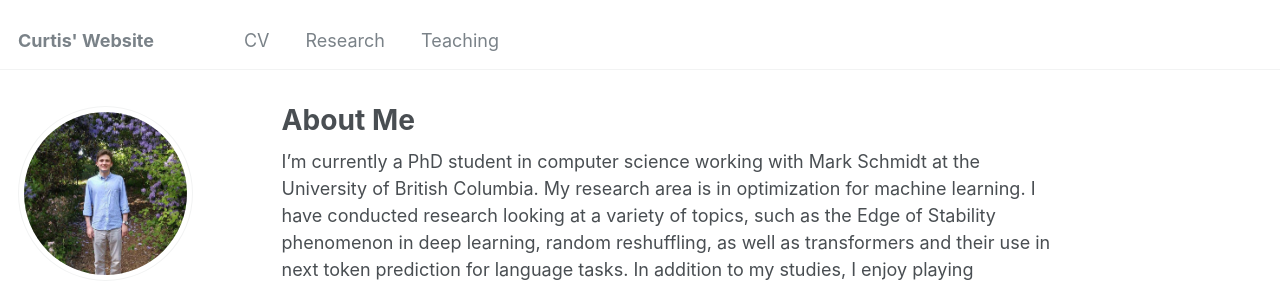
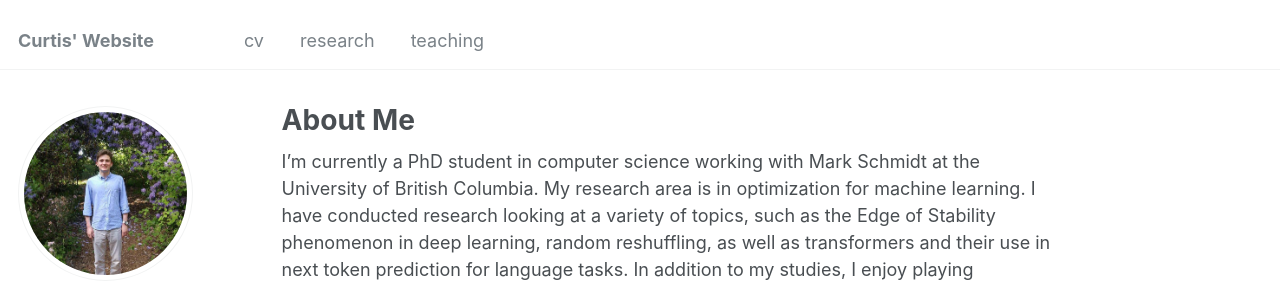
Before and after one commit to rning-wu/rning-wu.github.io, a Jekyll site: the page built from _pages/about.md, in a window 1280 px wide. Shown: the top 282 px of the page. Built offline with Jekyll 4.4.1, drawn with Linux system fonts in a browser that asks for light colours; some web fonts are replaced.

```diff
--- a/_data/navigation.yml
+++ b/_data/navigation.yml
@@ -1,12 +1,12 @@
 # main links links
 main:
-  - title: "CV"
-    url: /files/CV.pdf
+  - title: "cv"
+    url: /files/cv.pdf
 
-  - title: "Research"
+  - title: "research"
     url: /publications/
 
-  - title: "Teaching"
+  - title: "teaching"
     url: /teaching/
 
   # - title: "Talks"
```
